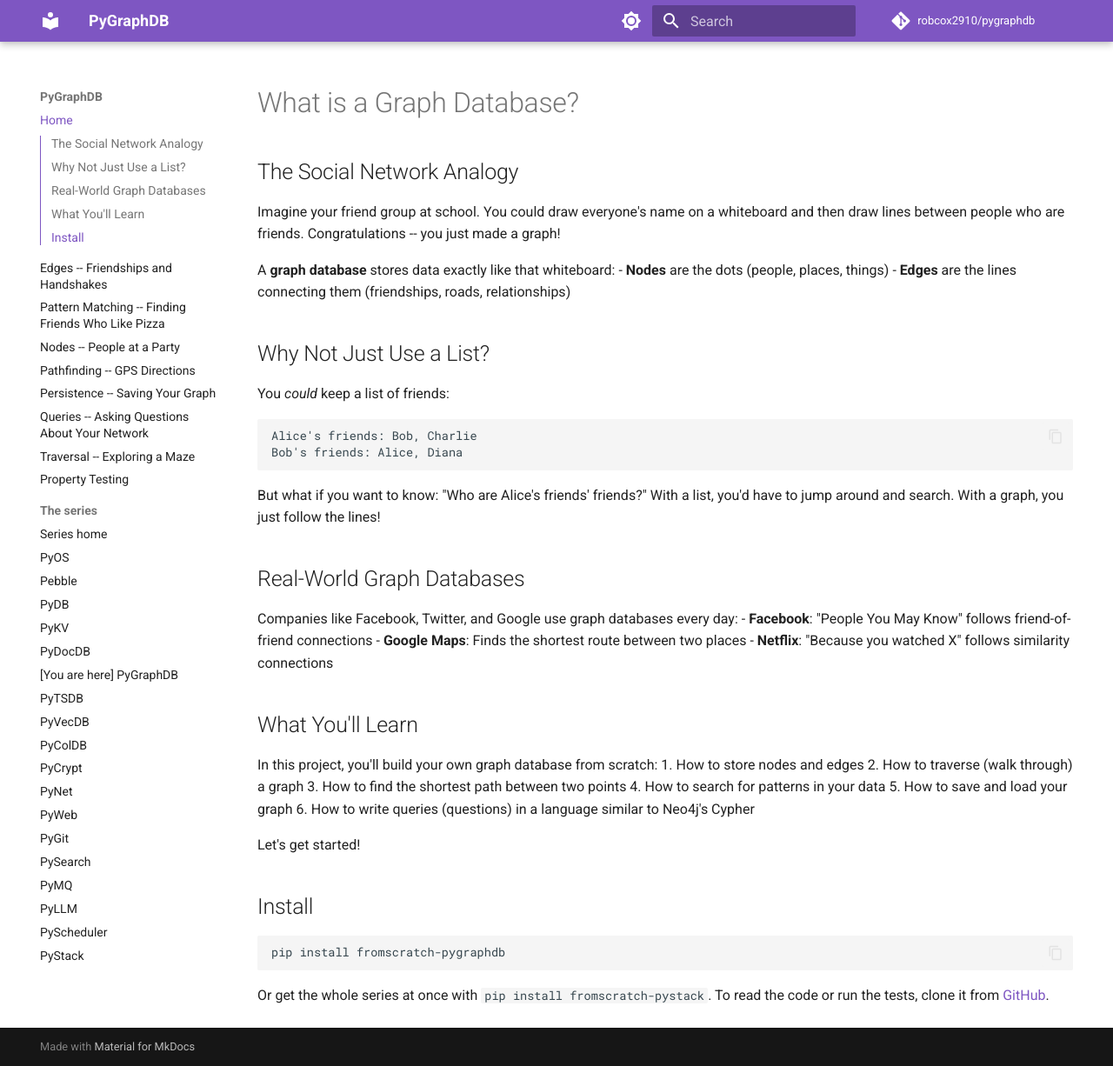
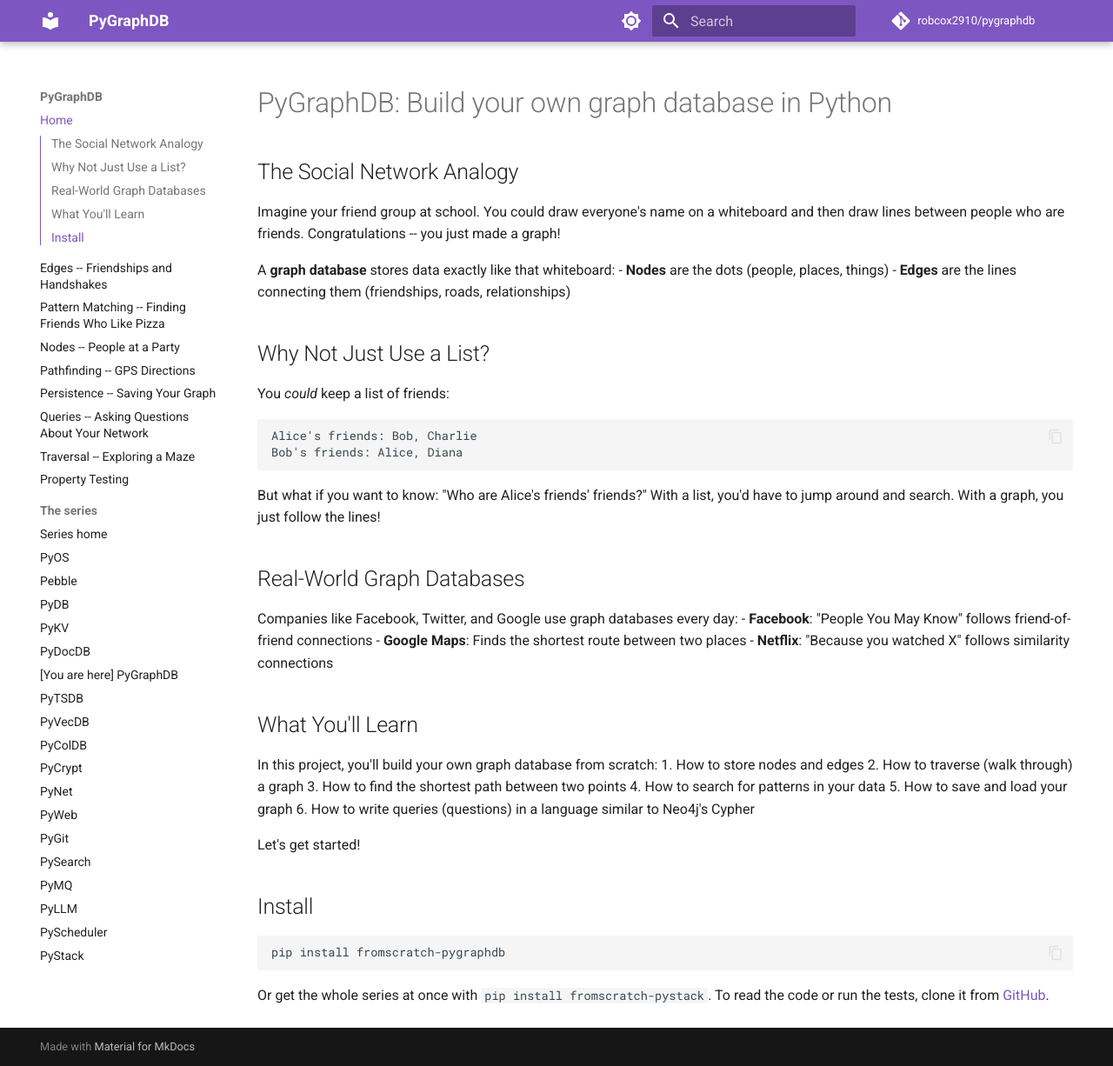
Before and after one commit to robcox2910/pygraphdb, an MkDocs documentation site: the page built from docs/index.md, in a window 1280 px wide and 1226 px high. Shown: the whole window at 87% size. Built offline with MkDocs 1.6.1 and Material for MkDocs 9.7.7, drawn with Linux system fonts in a browser that asks for light colours; comment, search, counter and statistics services are not loaded.

Commit message:
docs: show the series title at the top of the landing page (#15)
Curated lists (such as free-programming-books) require an entry's title to
match the one displayed on the resource itself.


Claude-Session: https://claude.ai/code/session_01V7Qx2bpVb4r459q1hdHABV

Co-authored-by: Claude <noreply@anthropic.com>

```diff
--- a/docs/index.md
+++ b/docs/index.md
@@ -1,4 +1,8 @@
-# What is a Graph Database?
+---
+title: "Build your own graph database in Python"
+---
+
+# PyGraphDB: Build your own graph database in Python
 
 ## The Social Network Analogy
 
```
